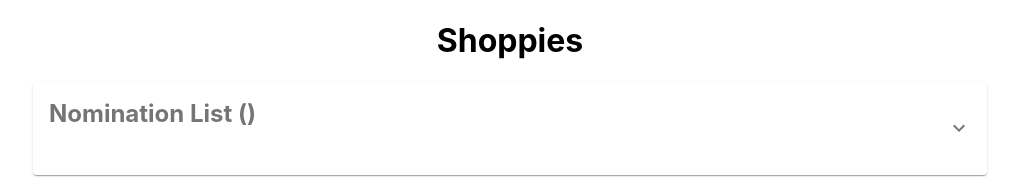
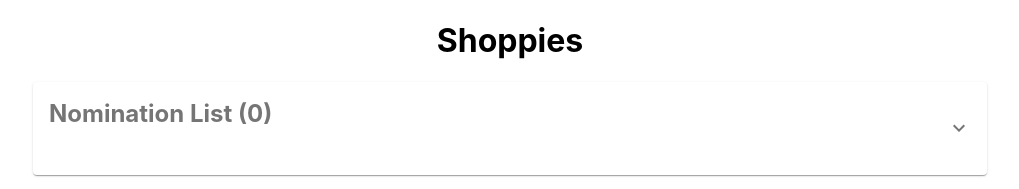
Before and after one commit to khoitran98/shoppies-challenge, a React (Create React App) app: page / in a window 1280 px wide. Shown: the top 189 px of the page, without its empty margins (130-1149 px from the left). Built offline with nearby package versions, Linux system fonts and the light colour scheme; no server answers.

Commit message:
Modify ui

```diff
--- a/src/App.js
+++ b/src/App.js
@@ -54,7 +54,7 @@ const App = () => {
     const [pages,setPages] = useState('')   // page number input
     const [year,setYear] = useState('')    // year input
     const [cookies, setCookie] = useCookies(['nominees']) // cookies to hold nomination list to browser
-    const [nominees, setNominees] = useState(cookies.nominees)   // list of nominated movie
+    const [nominees, setNominees] = useState(cookies.nominees || [])   // list of nominated movie
     const [open, setOpen] = useState(false)
     const [cache, setCache] = useState({})   // cache to hold API requests and responses
     // method to call an API to OMDB with caching functionality
--- a/src/components/Movie.js
+++ b/src/components/Movie.js
@@ -20,7 +20,9 @@ const Movie = ({movie, nominate, nominees, }) => {
   const isDisabled = (movie) => {
     let nominee = null
     if (nominees.length > 0)
+    {
       nominee = nominees.find(nominee => nominee.imdbID === movie.imdbID)
+    }
     return (nominee != null || nominees.length === 5)
   }
   // change to default image if poster fails to load
```
Also changed, not shown: 1 other file (tests, documents, lock files or other folders).
